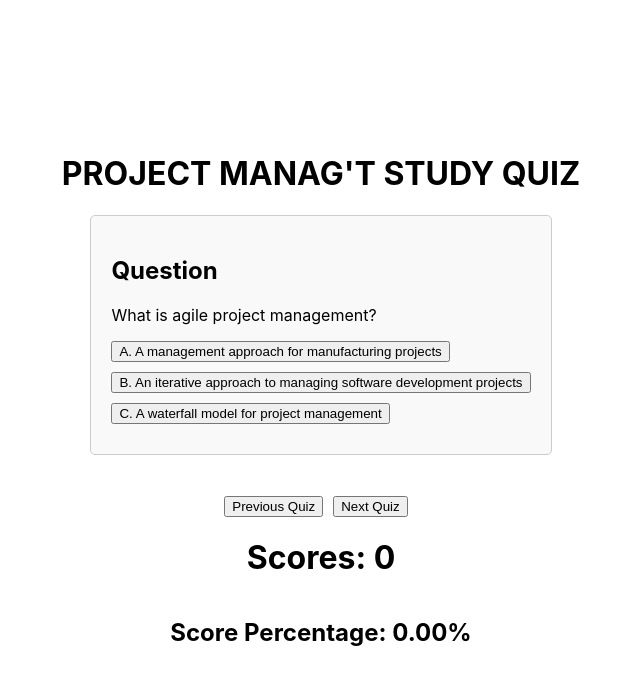
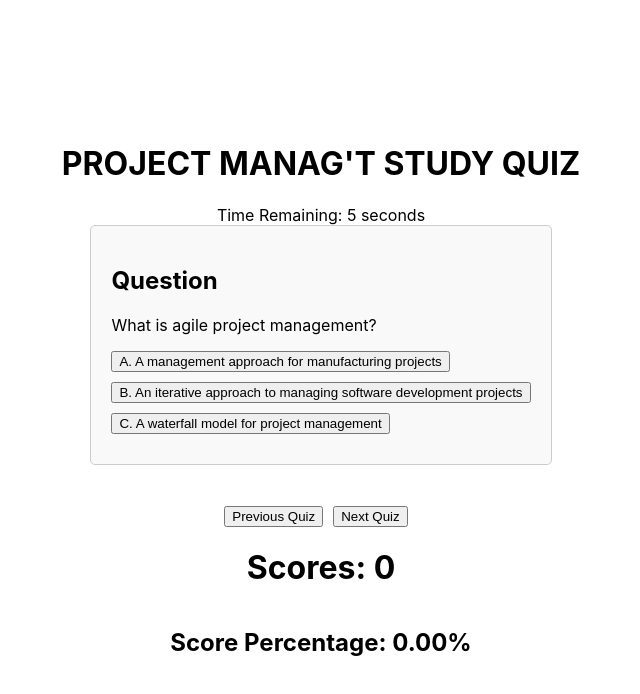
Before and after one commit to Jabari19/pmk-app, a React (Create React App) app in the folder pmk-app/: page / in a window 1280 px wide. Shown: the top 694 px of the page, without its empty margins (319-959 px from the left). Built offline with nearby package versions, Linux system fonts and the light colour scheme.

Commit message:
added timer

```diff
--- a/pmk-app/src/App.js
+++ b/pmk-app/src/App.js
@@ -1,9 +1,9 @@
-import React, { useState } from "react";
+import React, { useState, useEffect } from "react";
 import "./App.css";
 import CardBox from "./CardBox";
 
 function App() {
-  const [cards, setCards] = useState([
+  const [cards] = useState([
     {
       id: 1,
       question: "What is agile project management?",
@@ -43,14 +43,28 @@ function App() {
   const [currentCardIndex, setCurrentCardIndex] = useState(0);
   const [selectedAnswer, setSelectedAnswer] = useState(null);
   const [score, setScore] = useState(0);
-
+  const [timer, setTimer] = useState(10); // Set initial timer value in seconds
 
   const totalQuestions = cards.length;
   const scorePercentage = (score / totalQuestions) * 100;
 
+  useEffect(() => {
+    let countdown;
+    if (timer > 0) {
+      countdown = setTimeout(() => {
+        setTimer(timer - 1);
+      }, 1000);
+    } else if (timer === 0) {
+      handleNextCard(); // Automatically move to the next card when time is up
+    }
+    return () => clearTimeout(countdown);
+    // eslint-disable-next-line react-hooks/exhaustive-deps
+  }, [timer]);
+
   const handleNextCard = () => {
     setCurrentCardIndex((prevIndex) => (prevIndex + 1) % cards.length);
     setSelectedAnswer(null); // Reset selected answer when moving to the next card
+    setTimer(10); // Reset timer for the next question
   };
 
   const handlePrevCard = () => {
@@ -58,14 +72,14 @@ function App() {
       (prevIndex) => (prevIndex - 1 + cards.length) % cards.length
     );
     setSelectedAnswer(null); // Reset selected answer when moving to the previous card
+    setTimer(10); // Reset timer for the previous question
   };
 
   const handleSelectAnswer = (selectedOption) => {
     setSelectedAnswer(selectedOption);
     //updating the score
-
-    if(selectedOption===cards[currentCardIndex].answer){
-      setScore((prevScore)=>prevScore + 1);
+    if (selectedOption === cards[currentCardIndex].answer) {
+      setScore((prevScore) => prevScore + 1);
     }
   };
 
@@ -73,10 +87,10 @@ function App() {
     return selectedAnswer === cards[currentCardIndex].answer;
   };
 
-
   return (
     <div className="quiz-deck">
       <h1>PROJECT MANAG'T STUDY QUIZ</h1>
+      <div className="timer">Time Remaining: {timer} seconds</div>
       {cards.length > 0 && (
         <CardBox
           question={cards[currentCardIndex].question}
@@ -97,9 +111,9 @@ function App() {
           Your answer is {isAnswerCorrect() ? "correct" : "incorrect"}.
         </p>
       )}
+      {timer === 0 && <p>Time's up!</p>}
       <h1>Scores: {score}</h1>
       <h2>Score Percentage: {scorePercentage.toFixed(2)}%</h2>
-
     </div>
   );
 }
```
